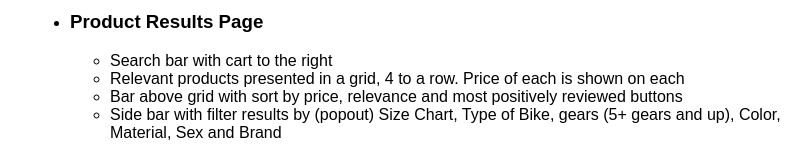
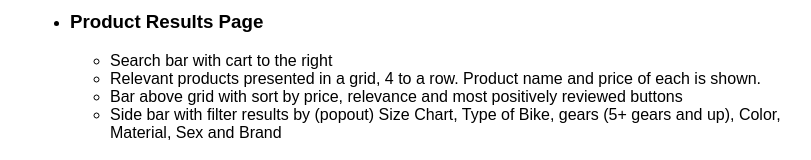
Before and after one commit to rickymsmith/applications2018spring, a plain HTML site: page bike-finder/feature-organization/index.html in a window 1280 px wide. Shown: the part 200-360 px from the top of the page, without its empty margins (228-1039 px from the left). Drawn offline with Linux system fonts and the light colour scheme.

Commit message:
Add files via upload

```diff
--- a/bike-finder/feature-organization/index.html
+++ b/bike-finder/feature-organization/index.html
@@ -39,7 +39,7 @@
 		<li><h3>Product Results Page</h3></li>
 			<ul>
 			<li>Search bar with cart to the right</li>
-			<li>Relevant products presented in a grid, 4 to a row. Price of each is shown on each</li>
+			<li>Relevant products presented in a grid, 4 to a row. Product name and price of each is shown.</li>
 			<li>Bar above grid with sort by price, relevance and most positively reviewed buttons</li>
 			<li>Side bar with filter results by (popout) Size Chart, Type of Bike, gears (5+ gears and up), Color, Material, Sex and Brand</li>
 		</ul>
```
